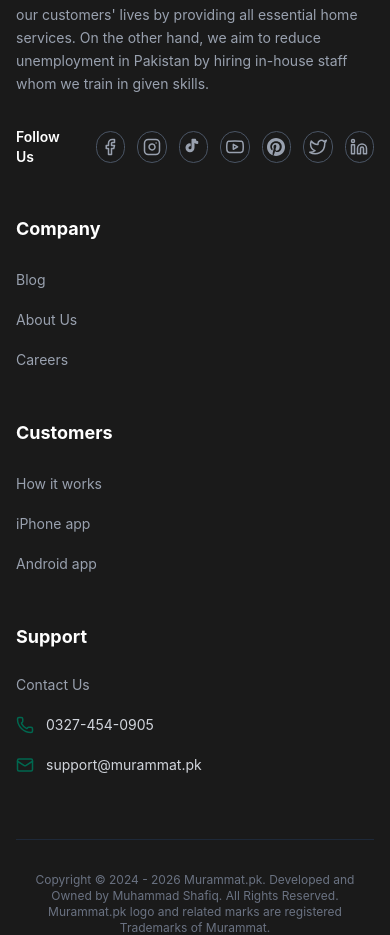
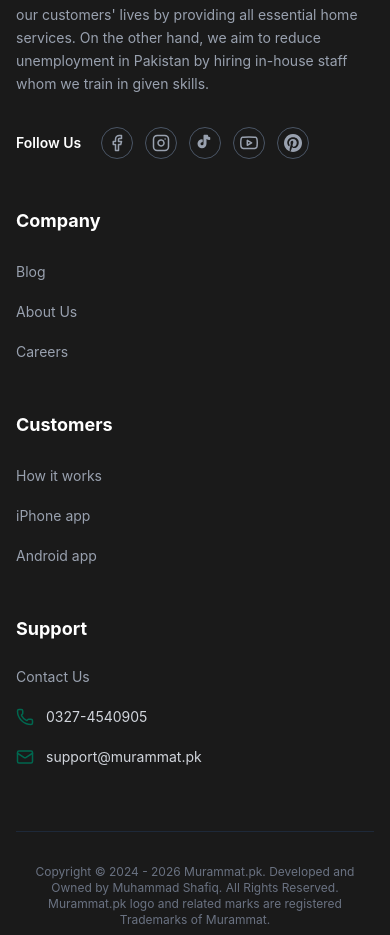
Before and after one commit to ShafiqRasool/murammat-frontend-website, a React (Vite) app: page /contact in a window 390 px wide. Shown: the part 2404-3339 px from the top of the page. Built offline with nearby package versions, Linux system fonts and the light colour scheme; no server answers.

Commit message:
feat: format phone number and remove Twitter and LinkedIn social icons in footer

```diff
--- a/src/Components/LandingPage/Footer.tsx
+++ b/src/Components/LandingPage/Footer.tsx
@@ -81,8 +81,6 @@
   { id: 3, icon: <TiktokIcon size={18} />, url: 'https://www.tiktok.com/@murammat.pk' },
   { id: 4, icon: <YoutubeIcon size={18} />, url: 'https://www.youtube.com/@Murammat-admin' },
   { id: 5, icon: <PinterestIcon size={18} />, url: 'https://pin.it/7f3sbiIwW' },
-  { id: 6, icon: <TwitterIcon size={18} />, url: '#' },
-  { id: 7, icon: <LinkedinIcon size={18} />, url: '#' },
 ];
 
 // ==========================================
@@ -165,7 +163,7 @@
               <li className="flex items-center gap-3 group">
                 <Phone size={18} className="text-[#00674F] group-hover:scale-110 transition-transform" />
                 <a href="tel:03274540905" className="text-sm text-gray-300 hover:text-white transition-colors">
-                  0327-454-0905
+                  0327-4540905
                 </a>
               </li>
               <li className="flex items-center gap-3 group">
```
